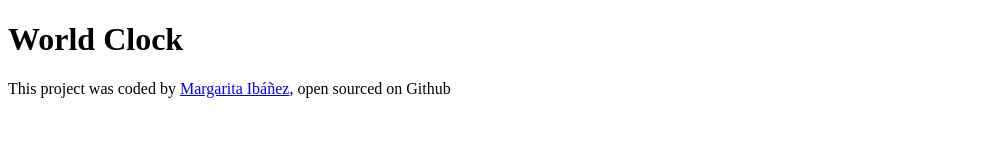
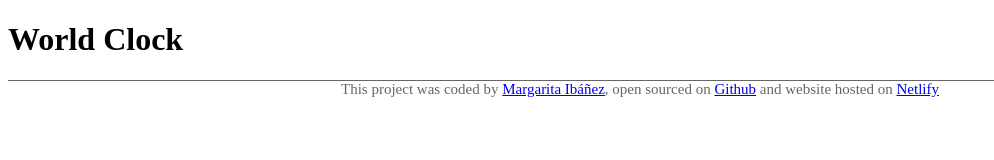
Before and after one commit to Margarita827/2-WCP-Setup, a plain HTML site: page index.html in a window 1280 px wide. Shown: the whole page, without its empty margins (0-994 px from the left). Drawn offline with Linux system fonts and the light colour scheme.

Commit message:
Links added

```diff
--- a/index.html
+++ b/index.html
@@ -9,7 +9,18 @@
   <body>
     <h1>World Clock</h1>
     <footer>
-      This project was coded by <a href="https://github.com/Margarita827/GitHub" target="_blank">Margarita Ibáñez</a>, open sourced on  <a href=""></a>Github
+      This project was coded by
+      <a href="https://github.com/Margarita827/GitHub" target="_blank"
+        >Margarita Ibáñez</a
+      >, open sourced on
+      <a href="https://github.com/Margarita827/2-WCP-Setup" target="_blank"
+        >Github</a
+      >
+      and website hosted on
+      <a
+        href="https://app.netlify.com/sites/resonant-brigadeiros-22c518/overview"
+        >Netlify</a
+      >
     </footer>
     <script src="index.js"></script>
   </body>
--- a/style.css
+++ b/style.css
@@ -0,0 +1,6 @@
+footer {
+  border-top: 1px solid;
+  text-align: center;
+  font-size: 15px;
+  color: rgba(0, 0, 0, 0.6);
+}
```
